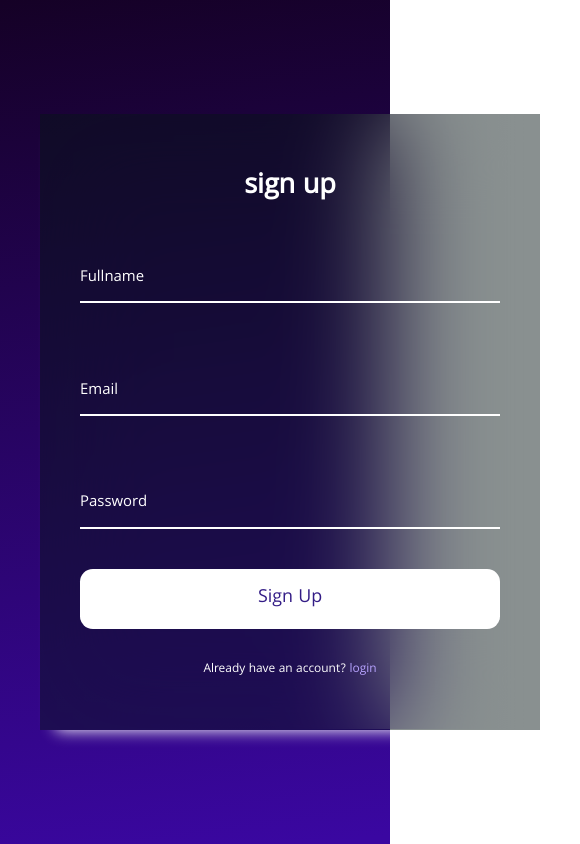
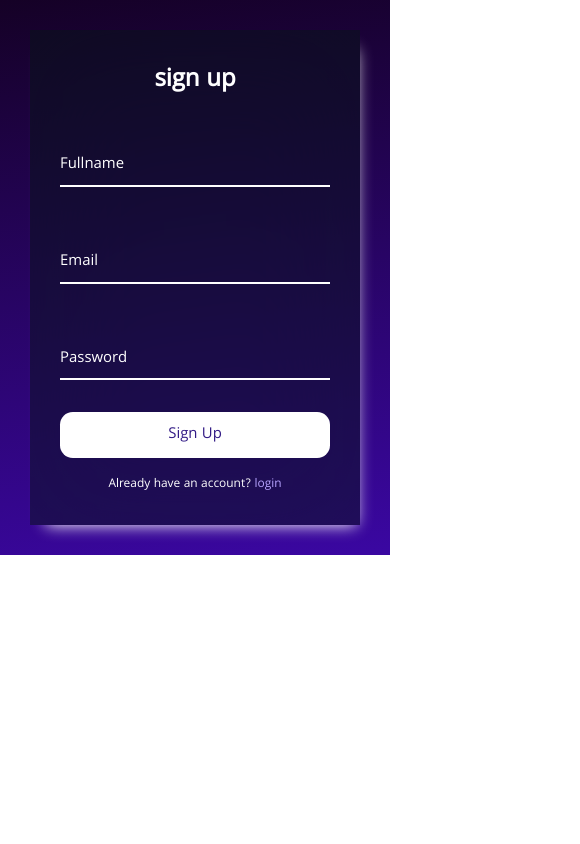
Before and after one commit to BYCode-Infotech/Redux-React-Authentication, a React (Create React App) app: page / in a window 390 px wide. Shown: the whole page, 580 px wide, since content can reach past the window. Built offline with nearby package versions, Linux system fonts and the light colour scheme.

Commit message:
some changes

```diff
--- a/src/form/form.scss
+++ b/src/form/form.scss
@@ -1,23 +1,18 @@
 @import '../styles/index.scss';
-
 
 .form-bg {
     width: 100%;
-    height: 100vh;
-    display: flex;
-    align-items: center;
+    height: 100%;
     background: linear-gradient(172deg, rgba(21, 1, 38, 1) 0%, rgba(58, 7, 161, 1) 99% 100%);
 
     .container {
-        @media (max-width: 768px) {
-            padding: 0 40px;
+        @media (max-width: 576px) {
+            padding: 30px;
         }
     }
 
-
-
     .login {
-        width: 500px;
+        max-width: 500px;
         margin: 0 auto;
         display: flex;
         justify-content: center;
@@ -27,12 +22,20 @@
         box-shadow: 6px 10px 15px -10px rgba(255, 255, 255, 1);
         padding: 50px 40px;
 
+        @media (max-width: 576px) {
+            padding: 30px;
+        }
+
         h1 {
             font-size: 1.8rem;
             text-align: center;
             padding-bottom: 1.25rem;
             font-weight: 600;
             color: white;
+
+            @media (max-width: 576px) {
+                font-size: 1.6rem;
+            }
         }
 
         a {
@@ -44,6 +47,10 @@
             position: relative;
             margin: 1.25rem 0 2.5rem 0;
 
+            @media (max-width: 576px) {
+                margin: 1rem 0 2rem 0;
+            }
+
             input {
                 background-color: transparent;
                 border: 0;
@@ -54,6 +61,10 @@
                 font-size: 1.2rem;
                 color: #fff;
                 font-weight: 400;
+
+                @media (max-width: 576px) {
+                    font-size: 1rem;
+                }
 
                 &:focus,
                 &:valid {
@@ -95,6 +106,11 @@
             &:hover {
                 color: #b8a4ff;
             }
+
+            @media (max-width: 576px) {
+                font-size: 1rem;
+                padding: .6rem;
+            }
         }
 
         .text {
@@ -103,9 +119,12 @@
             text-align: center;
             font-size: .8rem;
             font-weight: 400;
+
+            @media (max-width: 576px) {
+                margin-top: 1rem;
+            }
         }
     }
-
 }
 
 .w-full {
```
